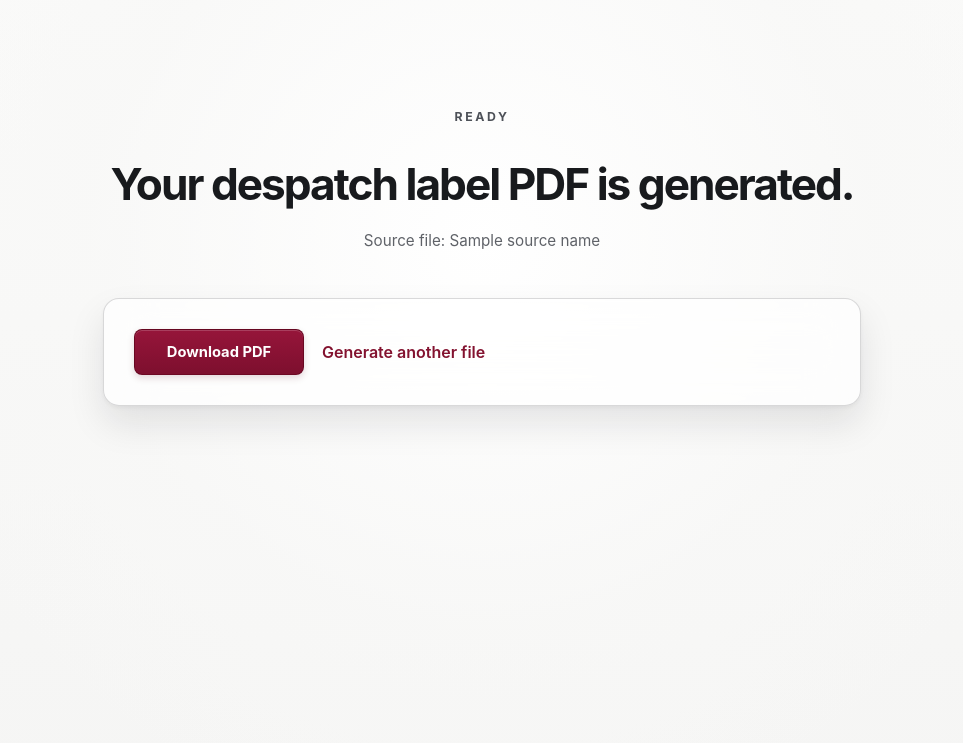
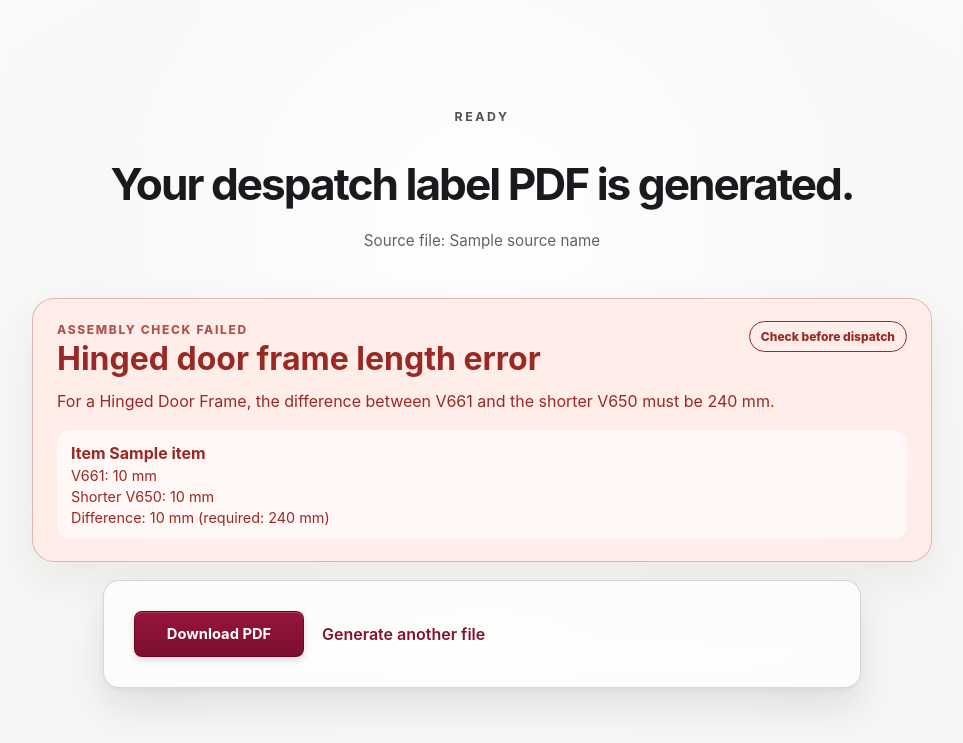
Before and after one commit to leibo314-dotcom/x1-despatch-label-toolkit, a Flask app: template templates/result.html in a window 1280 px wide. Shown: the top 743 px of the page, without its empty margins (158-1121 px from the left). Run offline with Flask 3, Linux system fonts and the light colour scheme; the template is opened without the code that fills it: most values are stand-ins (such as "Sample title", 1, 10 or a date in 2020).

Commit message:
Validate hinged door frame profile lengths

```diff
--- a/app.py
+++ b/app.py
@@ -39,6 +39,83 @@ def generate_job(paths: dict[str, Path]) -> None:
     from x1_despatch_label_real_diagram import generate_despatch_label
 
     generate_despatch_label(paths["input_path"], paths["output_path"], paths["workdir"])
+
+
+def _profile_lengths(item_text: str, profile: str) -> list[float]:
+    """Return plausible cut lengths from rows containing a profile code."""
+    lengths: list[float] = []
+    for line in item_text.splitlines():
+        if not re.search(rf"\b{re.escape(profile)}\b", line, re.IGNORECASE):
+            continue
+
+        # Prefer an explicitly labelled Length value when the export includes it.
+        labelled = re.search(
+            r"\bLength\s*[:=]?\s*(\d+(?:\.\d+)?)\b", line, re.IGNORECASE
+        )
+        if labelled:
+            lengths.append(float(labelled.group(1)))
+            continue
+
+        after_code = re.split(rf"\b{re.escape(profile)}\b", line, maxsplit=1, flags=re.IGNORECASE)[-1]
+        values = [
+            float(value)
+            for value in re.findall(r"(?<![A-Za-z])\d+(?:\.\d+)?(?![A-Za-z])", after_code)
+            if float(value) >= 100
+        ]
+        if values:
+            # Length is the dominant millimetre measurement; this also avoids
+            # quantities and common 45/90-degree cut-angle columns.
+            lengths.append(max(values))
+    return lengths
+
+
+def build_hinged_door_check(pdf_path: Path, source_name: str) -> dict | None:
+    """Validate V661 against the shorter V650 in Assembly hinged-door items."""
+    import pdfplumber
+
+    with pdfplumber.open(str(pdf_path)) as pdf:
+        text = "\n".join(page.extract_text() or "" for page in pdf.pages)
+
+    if "assembly" not in source_name.casefold() and not re.search(
+        r"\bAssembly\b", text, re.IGNORECASE
+    ):
+        return None
+
+    item_matches = list(re.finditer(r"(?m)^\s*#\s*(\d+)\b", text))
+    problems = []
+    checked_items = []
+    for index, match in enumerate(item_matches):
+        item_no = int(match.group(1))
+        end = item_matches[index + 1].start() if index + 1 < len(item_matches) else len(text)
+        item_text = text[match.start():end]
+        frame_match = re.search(r"(?mi)^\s*Frame\s*:\s*([^\n]+)", item_text)
+        frame = frame_match.group(1).strip() if frame_match else ""
+        if not re.search(r"\bHinged\s+(?:Dr|Door)\b", frame, re.IGNORECASE):
+            continue
+
+        checked_items.append(item_no)
+        v661_values = _profile_lengths(item_text, "V661")
+        v650_values = _profile_lengths(item_text, "V650")
+        v661 = v661_values[0] if v661_values else None
+        shorter_v650 = min(v650_values) if v650_values else None
+        difference = (
+            abs(v661 - shorter_v650)
+            if v661 is not None and shorter_v650 is not None
+            else None
+        )
+        if difference is None or abs(difference - 240) > 0.01:
+            problems.append({
+                "item": item_no,
+                "v661": v661,
+                "v650": shorter_v650,
+                "difference": difference,
+            })
+
+    return {
+        "status": "warning" if problems else "success",
+        "checked_items": ", ".join(str(item) for item in checked_items),
+        "problems": problems,
+    }
 
 
 @app.get("/")
@@ -136,10 +213,18 @@ def result(job_id: str):
         return redirect(url_for("index"))
 
     source_name = request.args.get("source_name", "Uploaded PDF")
+    hinged_door_check = None
+    try:
+        hinged_door_check = build_hinged_door_check(paths["input_path"], source_name)
+    except Exception:
+        # This is an additional quality check and must not block a successful
+        # label generation or download.
+        hinged_door_check = None
     return render_template(
         "result.html",
         job_id=job_id,
         source_name=source_name,
+        hinged_door_check=hinged_door_check,
     )
 
 
--- a/public/styles.css
+++ b/public/styles.css
@@ -387,6 +387,83 @@ body {
   flex-wrap: wrap;
 }
 
+.validation-alert {
+  margin-bottom: 18px;
+  padding: 22px 24px;
+  border: 1px solid;
+  border-radius: 22px;
+  box-shadow: 0 16px 45px rgba(50, 45, 35, 0.08);
+}
+
+.validation-alert.error {
+  color: var(--error-text);
+  background: var(--error-bg);
+  border-color: rgba(138, 47, 28, 0.28);
+}
+
+.validation-alert.success {
+  color: #185c38;
+  background: #eaf7ef;
+  border-color: rgba(24, 92, 56, 0.22);
+}
+
+.validation-alert-heading {
+  display: flex;
+  align-items: flex-start;
+  justify-content: space-between;
+  gap: 18px;
+}
+
+.validation-alert h2 {
+  margin: 2px 0 0;
+  color: currentColor;
+  font-size: clamp(1.35rem, 3vw, 2rem);
+  line-height: 1.05;
+}
+
+.validation-alert p {
+  margin: 14px 0 0;
+  line-height: 1.55;
+}
+
+.alert-kicker {
+  margin: 0 !important;
+  font-size: 0.75rem;
+  font-weight: 800;
+  letter-spacing: 0.14em;
+  text-transform: uppercase;
+  opacity: 0.78;
+}
+
+.alert-badge {
+  flex: 0 0 auto;
+  padding: 7px 11px;
+  border: 1px solid currentColor;
+  border-radius: 999px;
+  font-size: 0.75rem;
+  font-weight: 800;
+  white-space: nowrap;
+}
+
+.validation-groups {
+  display: grid;
+  grid-template-columns: repeat(auto-fit, minmax(190px, 1fr));
+  gap: 10px;
+  margin-top: 16px;
+}
+
+.validation-group {
+  display: grid;
+  gap: 4px;
+  padding: 13px 14px;
+  border-radius: 14px;
+  background: rgba(255, 255, 255, 0.62);
+}
+
+.validation-group span {
+  font-size: 0.9rem;
+}
+
 .flash-list {
   margin-bottom: 18px;
 }
--- a/templates/result.html
+++ b/templates/result.html
@@ -14,6 +14,45 @@
       <p class="lede">Source file: {{ source_name }}</p>
     </section>
 
+    {% if hinged_door_check %}
+      {% if hinged_door_check.status == "warning" %}
+        <section class="validation-alert error" role="alert">
+          <div class="validation-alert-heading">
+            <div>
+              <p class="alert-kicker">Assembly check failed</p>
+              <h2>Hinged door frame length error</h2>
+            </div>
+            <span class="alert-badge">Check before dispatch</span>
+          </div>
+          <p>For a Hinged Door Frame, the difference between V661 and the shorter V650 must be 240 mm.</p>
+          <div class="validation-groups">
+            {% for problem in hinged_door_check.problems %}
+              <div class="validation-group">
+                <strong>Item {{ problem.item }}</strong>
+                {% if problem.difference is not none %}
+                  <span>V661: {{ '%g'|format(problem.v661) }} mm</span>
+                  <span>Shorter V650: {{ '%g'|format(problem.v650) }} mm</span>
+                  <span>Difference: {{ '%g'|format(problem.difference) }} mm (required: 240 mm)</span>
+                {% else %}
+                  <span>Could not read both V661 and V650 lengths. Please check this item manually.</span>
+                {% endif %}
+              </div>
+            {% endfor %}
+          </div>
+        </section>
+      {% elif hinged_door_check.checked_items %}
+        <section class="validation-alert success" aria-live="polite">
+          <div class="validation-alert-heading">
+            <div>
+              <p class="alert-kicker">Assembly check passed</p>
+              <h2>Hinged door frame lengths are correct</h2>
+            </div>
+            <span class="alert-badge">240 mm confirmed</span>
+          </div>
+          <p>Checked Item {{ hinged_door_check.checked_items }}.</p>
+        </section>
+      {% endif %}
+    {% endif %}
     <section class="card result-card">
       <a class="primary-btn" href="{{ url_for('download', job_id=job_id, source_name=source_name) }}">Download PDF</a>
       <a class="secondary-link" href="{{ url_for('index') }}">Generate another file</a>
```
